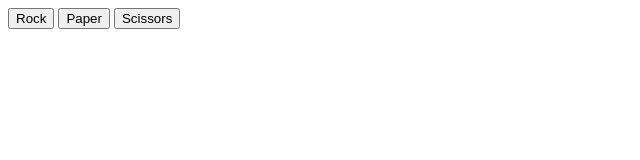
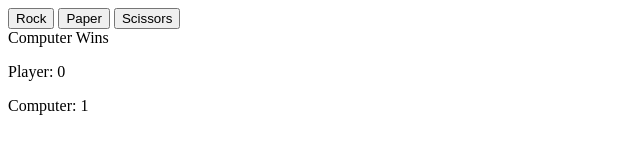
Before and after one commit to milanmomcilovic96/rps-project, a plain HTML site: page index.html in a window 1280 px wide. Both pictures are taken after a click on the button "Rock". Shown: the whole page, without its empty margins (0-640 px from the left). Drawn offline with Linux system fonts and the light colour scheme.

Commit message:
Basic UI updated.

```diff
--- a/index.html
+++ b/index.html
@@ -8,7 +8,7 @@
     <script src="javascript.js" defer></script>
 </head>
 <body>
-    <div class="container">
+    <div id="container">
         <button id="rock">Rock</button>
         <button id="paper">Paper</button>
         <button id="scissors">Scissors</button>
--- a/javascript.js
+++ b/javascript.js
@@ -24,32 +24,37 @@ scissorsBtn.addEventListener('click', () => startGame('scissors'));
 // Check who wins and prints score //
 
 function playRound(player, computer){
+    message.textContent = '';
     if(
         player == "rock" && computer == "scissors" ||
         player == "paper" && computer == "rock" ||
         player == "scissors" && computer == "paper"
     ){
         playerScore++;
+        div.textContent = 'Player Wins';
+
     }else if(
         player == "rock" && computer == "paper" ||
         player == "paper" && computer == "scissors" ||
         player == "scissors" && computer == "rock"
     ){
         computerScore++;
+        div.textContent = 'Computer Wins';
     }else{
-        console.log("It's a tie!");
+        div.textContent = "It's a tie!";
     }
-    console.log("Result:");
-    console.log(playerScore);
-    console.log(computerScore);
+    playerScoreMsg.textContent = "Player: " + playerScore;
+    computerScoreMsg.textContent = "Computer: " + computerScore;
 }
 
 // Check is game over? If it's over call reset() //
 
 function isGameOver(){
     if(computerScore == 5 || playerScore == 5){
-        console.log("Game Over!!!")
+        div.textContent = "Game Over!";
+
         reset();
+
     }
 }
 
@@ -57,12 +62,15 @@ function isGameOver(){
 
 function reset(){
     if(computerScore == 5){
-        console.log("Computer Wins!");
+        message.textContent = "Computer Wins!";
+
     }else{
-        console.log("Player Wins!");
+        message.textContent = "Player Wins!";
     }
+
     computerScore = 0;
     playerScore = 0;
+
 }
 
 // Starting game //
@@ -70,3 +78,24 @@ function startGame(playerSelection){
     playRound(playerSelection, computerSelect(optionsArray));
     isGameOver();
 }
+
+
+// UI
+const container = document.querySelector('#container');
+
+const div = document.createElement('div');
+div.classList.add('div');
+container.append(div);
+
+
+const playerScoreMsg = document.createElement('p');
+playerScoreMsg.classList.add('player-score-message');
+container.append(playerScoreMsg);
+
+const computerScoreMsg = document.createElement('p');
+computerScoreMsg.classList.add('computer-score-message');
+container.append(computerScoreMsg);
+
+const message = document.createElement('p');
+message.classList.add('message');
+container.append(message);
```
